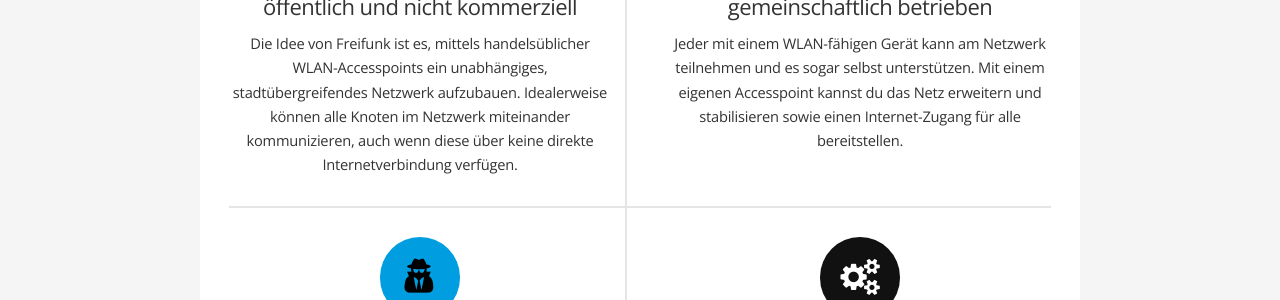
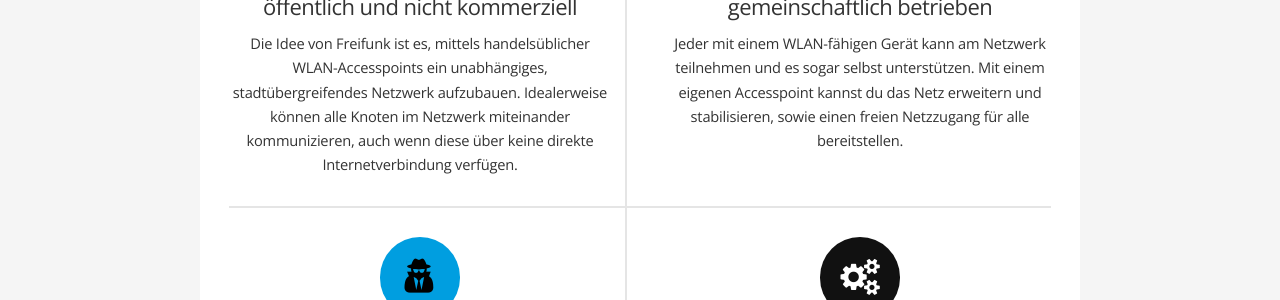
Before and after one commit to ffortenau/ortenau.freifunk.net, a Jekyll site: the page built from pages/index.html, in a window 1280 px wide and 900 px high, scrolled down 2019 px. Shown: the part 227-527 px from the top of the window. Built offline with Jekyll 4.4.1, drawn with Linux system fonts in a browser that asks for light colours.

Commit message:
updated text on index.html

```diff
--- a/pages/index.html
+++ b/pages/index.html
@@ -59,7 +59,7 @@
 				<section>
 					<span class="icon major fa-users accent3"></span>
 					<h3>gemeinschaftlich betrieben</h3>
-					<p>Jeder mit einem WLAN-fähigen Gerät kann am Netzwerk teilnehmen und es sogar selbst unterstützen. Mit einem eigenen Accesspoint kannst du das Netz erweitern und stabilisieren sowie einen Internet-Zugang für alle bereitstellen.</p>
+					<p>Jeder mit einem WLAN-fähigen Gerät kann am Netzwerk teilnehmen und es sogar selbst unterstützen. Mit einem eigenen Accesspoint kannst du das Netz erweitern und stabilisieren, sowie einen freien Netzzugang für alle bereitstellen.</p>
 				</section>
 			</div>
 			<div class="features-row">
```
